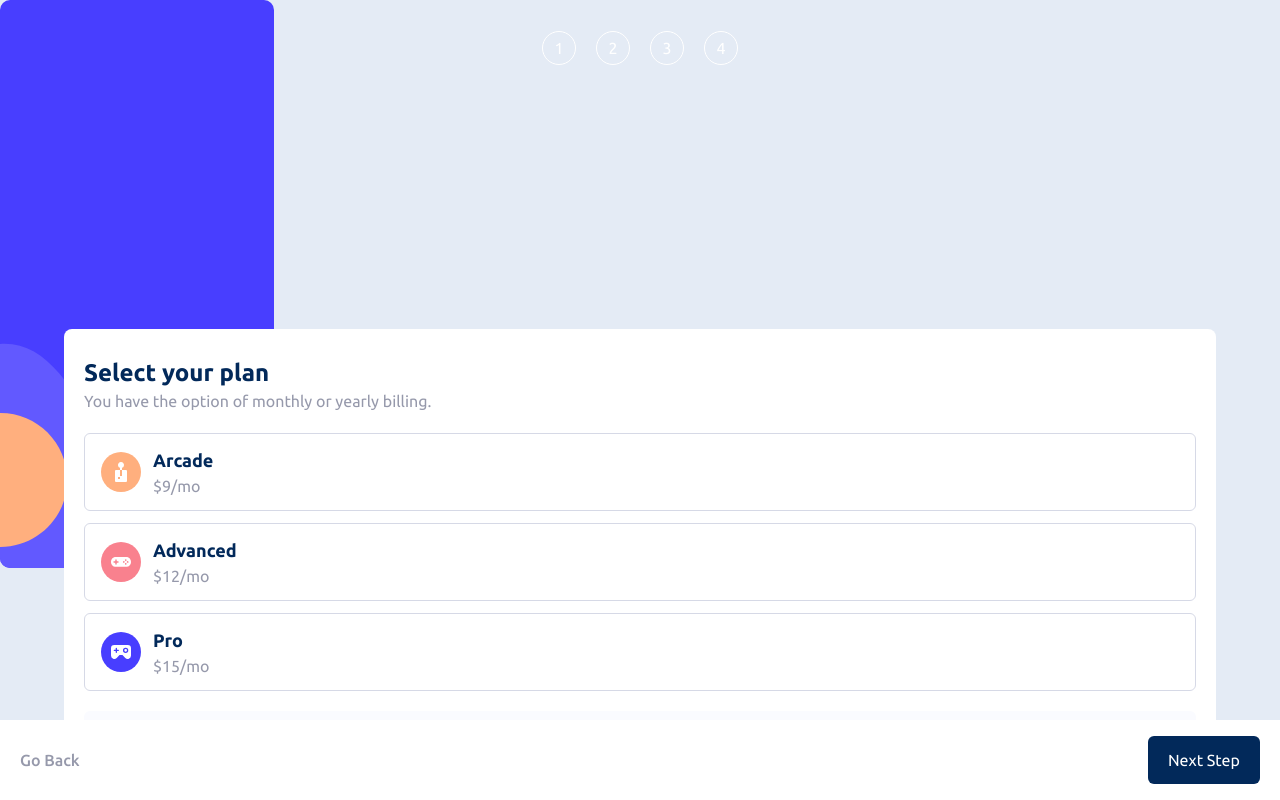
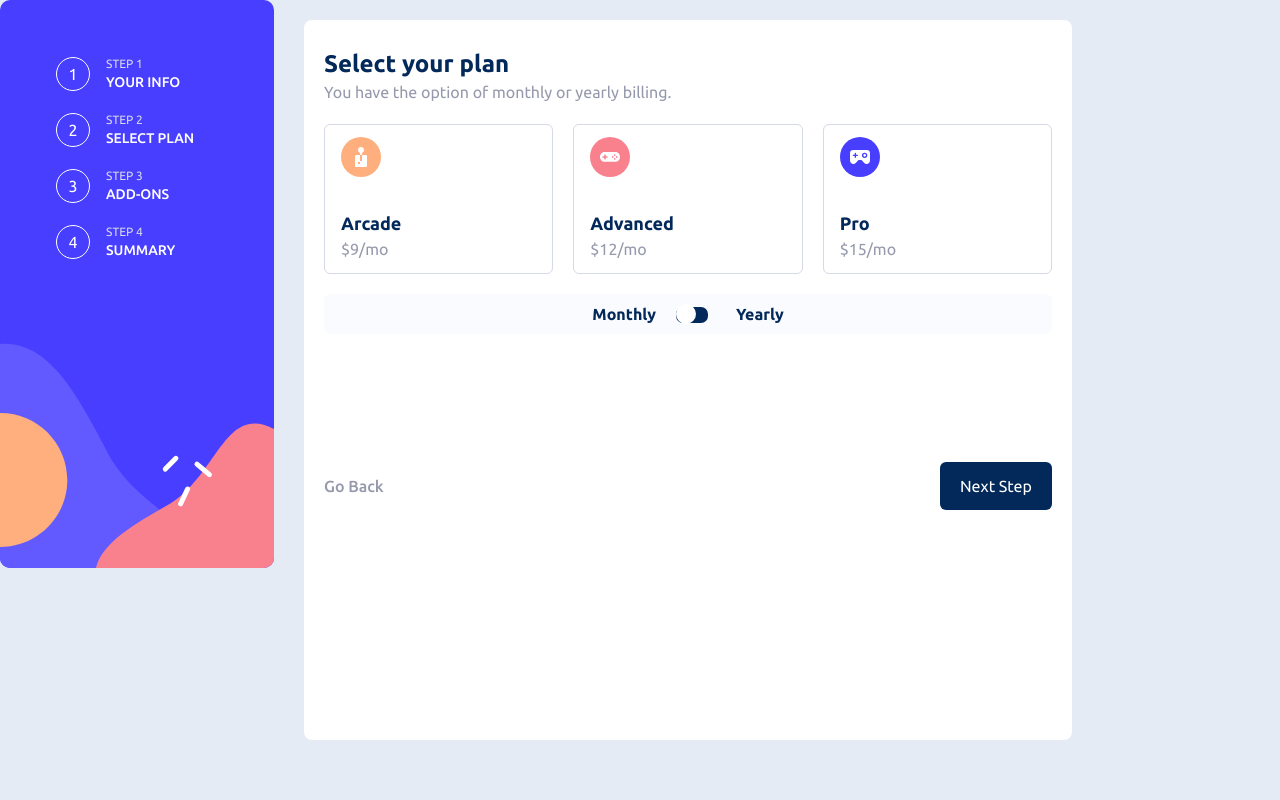
Before and after one commit to AJBrownson/multi-form, a Next.js app: page /select-plan in a window 1280 px wide. Built offline with nearby package versions, Linux system fonts and the light colour scheme.

Commit message:
feat: Add desktop view for page 1 and 2

```diff
--- a/src/app/page.js
+++ b/src/app/page.js
@@ -5,7 +5,8 @@ import Mobile from "../../public/images/bg-sidebar-mobile.svg";
 
 export default function Home() {
   return (
-    <main className="relative md:px-5">
+    <main className="relative lg:px-8">
+      <div className="bg-white">
         <Image src={Desktop} alt="" className="hidden md:block md:h-[100vh]" />
         <Image src={Mobile} alt="" className="w-full md:hidden" />
 
@@ -26,31 +27,55 @@ export default function Home() {
         </div>
 
         {/* Routing buttons for desktop */}
-      <div className="text-white md:flex flex-col gap-5 hidden absolute top-20 left-14">
+        <div className="text-white md:flex flex-col gap-5 hidden absolute md:top-14 left-14">
+          <div className="flex items-center gap-4">
           <button className="flex justify-center items-center p-4 w-3 h-3 border border-white rounded-full">
             1
           </button>
+          <span>
+            <h1 className="text-xs text-[#d6d9e6]">STEP 1</h1>
+            <p className="text-sm font-medium">YOUR INFO</p>
+          </span>
+          </div>
+          <div className="flex items-center gap-4">
           <button className="flex justify-center items-center p-4 w-3 h-3 border border-white rounded-full">
             2
           </button>
+          <span>
+            <h1 className="text-xs text-[#d6d9e6]">STEP 2</h1>
+            <p className="text-sm font-medium">SELECT PLAN</p>
+          </span>
+          </div>
+          <div className="flex items-center gap-4">
           <button className="flex justify-center items-center p-4 w-3 h-3 border border-white rounded-full">
             3
           </button>
+          <span>
+            <h1 className="text-xs text-[#d6d9e6]">STEP 3</h1>
+            <p className="text-sm font-medium">ADD-ONS</p>
+          </span>
+          </div>
+          <div className="flex items-center gap-4">
           <button className="flex justify-center items-center p-4 w-3 h-3 border border-white rounded-full">
             4
           </button>
+          <span>
+            <h1 className="text-xs text-[#d6d9e6]">STEP 4</h1>
+            <p className="text-sm font-medium">SUMMARY</p>
+          </span>
+          </div>
         </div>
 
         {/* form div */}
-      <section className="md:hidden px-5 flex justify-center items-center">
-        <form className="px-5 py-7 bg-[#fff] text-left w-[90%] rounded-lg absolute top-[58%]">
+        <section className="px-5 flex justify-center items-center">
+          <form className="px-5 py-7 bg-[#fff] text-left w-[90%] md:w-[60%] rounded-lg absolute md:block md:left-[19rem] md:top-5 md:h-[90vh] top-[58%]">
             <h1 className="text-[#02295a] text-2xl font-bold">Personal info</h1>
             <p className="text-[#9699ab]">
               Please provide your name, email address, and phone number.
             </p>
 
             <div className="mt-5">
-          <div className="grid grid-cols-6 gap-4 col-span-full lg:col-span-3">
+              <div className="grid grid-cols-6 gap-4 md:gap-0 col-span-full lg:col-span-3">
                 <div className="col-span-full sm:col-span-3">
                   <label htmlFor="name" className="text-[#02295a] text-base">
                     Name
@@ -64,9 +89,11 @@ export default function Home() {
                 </div>
               </div>
 
-          <div className="mt-3 grid grid-cols-6 gap-4 col-span-full lg:col-span-3">
-            <div className="col-span-full sm:col-span-3">
-            <label htmlFor="email" className="text-[#02295a] text-base">Email Address</label>
+              <div className="mt-3 grid grid-cols-6 gap-4 md:gap-0 col-span-full lg:col-span-3">
+                <div className="col-span-full sm:col-span-3 ">
+                  <label htmlFor="email" className="text-[#02295a] text-base">
+                    Email Address
+                  </label>
                   <input
                     id="email"
                     type="email"
@@ -76,7 +103,7 @@ export default function Home() {
                 </div>
               </div>
 
-          <div className="mt-3 grid grid-cols-6 gap-4 col-span-full lg:col-span-3">
+              <div className="mt-3 grid grid-cols-6 gap-4 md:gap-0 col-span-full lg:col-span-3">
                 <div className="col-span-full sm:col-span-3">
                   <label htmlFor="number" className="text-[#02295a] text-base">
                     Phone Number
@@ -90,13 +117,27 @@ export default function Home() {
                 </div>
               </div>
             </div>
+
+            {/* next section for desktop view */}
+            <section className="mt-32 items-end justify-end hidden md:flex w-full">
+              <Link href="/select-plan">
+                <button className="bg-[#02295a] py-3 px-5 rounded-md text-white">
+                  Next Step
+                </button>
+              </Link>
+            </section>
           </form>
         </section>
 
         {/* next section */}
         <section className="px-5 py-4 items-end justify-end bg-white fixed md:hidden bottom-0 flex w-full h-20">
-        <Link href="/select-plan"><button className="bg-[#02295a] py-3 px-5 rounded-md text-white">Next Step</button></Link>
+          <Link href="/select-plan">
+            <button className="bg-[#02295a] py-3 px-5 rounded-md text-white">
+              Next Step
+            </button>
+          </Link>
         </section>
+      </div>
     </main>
   );
 }
--- a/src/app/select-plan/page.js
+++ b/src/app/select-plan/page.js
@@ -12,8 +12,8 @@ export default function SelectPlan() {
       <Image src={Desktop} alt="" className="hidden md:block" />
       <Image src={Mobile} alt="" className="w-full md:hidden" />
 
-      {/* Routing buttons */}
-      <div className="text-white flex justify-between gap-5 absolute top-12 left-[50%] transform -translate-x-1/2 -translate-y-1/2">
+      {/* Routing buttons for mobile */}
+      <div className="text-white flex justify-between gap-5 absolute md:hidden top-12 left-[50%] transform -translate-x-1/2 -translate-y-1/2">
         <button className="flex justify-center items-center p-4 w-3 h-3 border border-white rounded-full">
           1
         </button>
@@ -28,9 +28,49 @@ export default function SelectPlan() {
         </button>
       </div>
 
+      {/* Routing buttons for desktop */}
+      <div className="text-white md:flex flex-col gap-5 hidden absolute md:top-14 left-14">
+        <div className="flex items-center gap-4">
+          <button className="flex justify-center items-center p-4 w-3 h-3 border border-white rounded-full">
+            1
+          </button>
+          <span>
+            <h1 className="text-xs text-[#d6d9e6]">STEP 1</h1>
+            <p className="text-sm font-medium">YOUR INFO</p>
+          </span>
+        </div>
+        <div className="flex items-center gap-4">
+          <button className="flex justify-center items-center p-4 w-3 h-3 border border-white rounded-full">
+            2
+          </button>
+          <span>
+            <h1 className="text-xs text-[#d6d9e6]">STEP 2</h1>
+            <p className="text-sm font-medium">SELECT PLAN</p>
+          </span>
+        </div>
+        <div className="flex items-center gap-4">
+          <button className="flex justify-center items-center p-4 w-3 h-3 border border-white rounded-full">
+            3
+          </button>
+          <span>
+            <h1 className="text-xs text-[#d6d9e6]">STEP 3</h1>
+            <p className="text-sm font-medium">ADD-ONS</p>
+          </span>
+        </div>
+        <div className="flex items-center gap-4">
+          <button className="flex justify-center items-center p-4 w-3 h-3 border border-white rounded-full">
+            4
+          </button>
+          <span>
+            <h1 className="text-xs text-[#d6d9e6]">STEP 4</h1>
+            <p className="text-sm font-medium">SUMMARY</p>
+          </span>
+        </div>
+      </div>
+
       {/* form div */}
       <section className="px-5 flex justify-center items-center">
-        <form className="px-5 py-7 bg-[#fff] text-left w-[90%] rounded-lg absolute top-[58%]">
+        <form className="px-5 py-7 bg-[#fff] text-left w-[90%] md:w-[60%] rounded-lg absolute md:block md:left-[19rem] md:top-5 md:h-[90vh] top-[58%]">
           <h1 className="text-[#02295a] text-2xl font-bold">
             Select your plan
           </h1>
@@ -38,26 +78,26 @@ export default function SelectPlan() {
             You have the option of monthly or yearly billing.
           </p>
 
-          <div className="mt-5">
-            <div className="rounded-md py-3 pl-4 border border-[#d6d9e6] flex items-center">
+          <div className="mt-5 md:flex flex-row md:gap-5">
+            <div className="rounded-md py-3 pl-4 md:w-full border border-[#d6d9e6] flex md:flex-col items-center md:items-start">
               <Image src={Arcade} alt="" />
-              <div className="pl-3">
+              <div className="pl-3 md:pl-0 md:mt-8">
                 <h1 className="text-[#02295a] text-lg font-bold">Arcade</h1>
                 <p className="text-[#9699ab]">$9/mo</p>
               </div>
             </div>
 
-            <div className="rounded-md mt-3 py-3 pl-4 border border-[#d6d9e6] flex items-center">
+            <div className="rounded-md mt-3 md:mt-0 md:w-full py-3 pl-4 border border-[#d6d9e6] flex md:flex-col items-center md:items-start">
               <Image src={Advanced} alt="" />
-              <div className="pl-3">
+              <div className="pl-3 md:pl-0 md:mt-8">
                 <h1 className="text-[#02295a] text-lg font-bold">Advanced</h1>
                 <p className="text-[#9699ab]">$12/mo</p>
               </div>
             </div>
 
-            <div className="rounded-md mt-3 py-3 pl-4 border border-[#d6d9e6] flex items-center">
+            <div className="rounded-md mt-3 md:mt-0 md:w-full py-3 pl-4 border border-[#d6d9e6] flex md:flex-col items-center md:items-start">
               <Image src={Pro} alt="" />
-              <div className="pl-3">
+              <div className="pl-3 md:pl-0 md:mt-8">
                 <h1 className="text-[#02295a] text-lg font-bold">Pro</h1>
                 <p className="text-[#9699ab]">$15/mo</p>
               </div>
@@ -75,18 +115,32 @@ export default function SelectPlan() {
             />
             <span className="text-[#02295a] text-base font-bold">Yearly</span>
           </section>
+
+          {/* next section */}
+          <section className="mt-32 items-end justify-between hidden md:flex w-full">
+            <Link href="/">
+              <button className="py-3 font-medium text-[#9699ab]">
+                Go Back
+              </button>
+            </Link>
+            <Link href="/select-plan">
+              <button className="bg-[#02295a] py-3 px-5 rounded-md text-white">
+                Next Step
+              </button>
+            </Link>
+          </section>
         </form>
       </section>
 
       {/* next section */}
-      <section className="px-5 py-4 items-end bg-white fixed bottom-0 flex justify-between w-full h-20">
+      <section className="px-5 py-4 items-end bg-white fixed md:hidden bottom-0 flex justify-between w-full h-20">
         <Link href="/">
           <button className="py-3 font-medium text-[#9699ab]">Go Back</button>
         </Link>
         <Link href="/add-ons">
-        <button className="bg-[#02295a] py-3 px-5 rounded-md text-white">
-          Next Step
-        </button>
+          <button className="bg-[#02295a] py-3 px-5 rounded-md text-white">
+            Next Step
+          </button>
         </Link>
       </section>
     </main>
```
Lines whose indentation alone changed are shown as unchanged.
